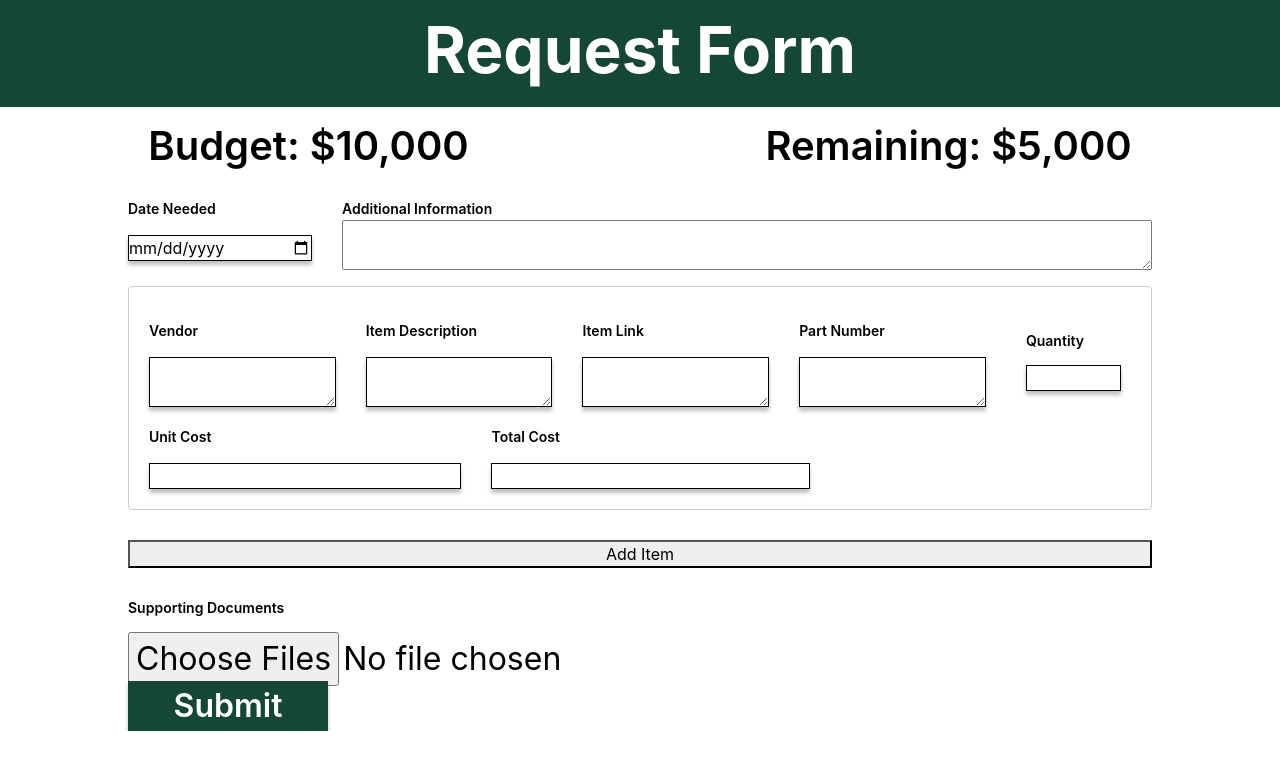
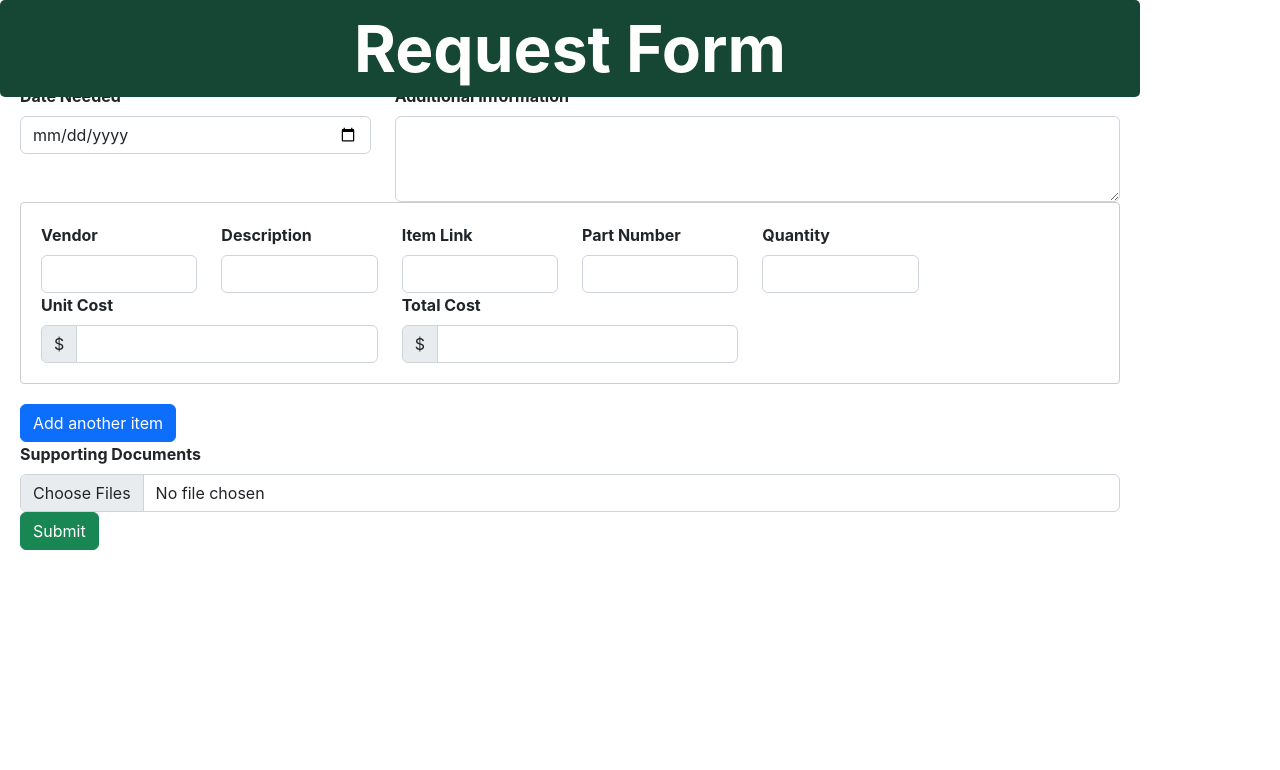
Before and after one commit to UTDallasEPICS/UTDesign-Procurement, a Next.js app in the folder procurement-manager/: page /orders/studentrequest in a window 1280 px wide. Shown: the top 770 px of the page. Built offline with nearby package versions, Linux system fonts and the light colour scheme.

Commit message:
adjusting studentrequest

```diff
--- a/procurement-manager/pages/orders/studentrequest.tsx
+++ b/procurement-manager/pages/orders/studentrequest.tsx
@@ -1,233 +1,254 @@
-import React, { useState, ChangeEvent, FormEvent } from "react";
+// Imports at the top
+import React, { useState } from "react";
+import {
+  Container,
+  Row,
+  Col,
+  Form,
+  Button,
+  ListGroup,
+  InputGroup,
+} from "react-bootstrap";
 import styles from "../../styles/request.module.css";
 
-const initialItem = {
+const StudentRequest = () => {
+  // State and handlers
+  const [date, setDate] = useState("");
+  const [additionalInfo, setAdditionalInfo] = useState("");
+  const [items, setItems] = useState([
+    {
       vendor: "",
-  itemDescription: "",
-  itemLink: "",
+      name: "",
+      description: "",
+      link: "",
       partNumber: "",
       quantity: "",
       unitCost: "",
       totalCost: "",
-};
+    },
+  ]);
+  const [selectedFiles, setSelectedFiles] = useState<FileList | null>(null);
 
-const StudentRequest = () => {
-  const [date, setDate] = useState("");
-  const [additionalInfo, setAdditionalInfo] = useState("");
-  const [items, setItems] = useState([{ ...initialItem }]);
-
-  const handleInputChange = (
-    e: ChangeEvent<HTMLInputElement | HTMLTextAreaElement>,
-    index: number
-  ) => {
-    const { name, value } = e.target;
-    const updatedItems = items.map((item, i) =>
-      i === index ? { ...item, [name]: value } : item
-    );
-    setItems(updatedItems);
-  };
-
-  const handleDateChange = (e: ChangeEvent<HTMLInputElement>) => {
+  const handleDateChange = (e: React.ChangeEvent<HTMLInputElement>) => {
     setDate(e.target.value);
   };
 
-  const handleAdditionalInfoChange = (e: ChangeEvent<HTMLTextAreaElement>) => {
+  const handleAdditionalInfoChange = (
+    e: React.ChangeEvent<HTMLTextAreaElement>
+  ) => {
     setAdditionalInfo(e.target.value);
   };
 
   const handleAddItem = () => {
-    setItems([...items, { ...initialItem }]);
+    setItems([
+      ...items,
+      {
+        vendor: "",
+        name: "",
+        description: "",
+        link: "",
+        partNumber: "",
+        quantity: "",
+        unitCost: "",
+        totalCost: "",
+      },
+    ]);
   };
 
-  const handleSubmit = (e: FormEvent<HTMLFormElement>) => {
-    e.preventDefault();
-    console.log("Form submitted!");
+  const handleItemChange = (
+    e: React.ChangeEvent<HTMLInputElement>,
+    index: number,
+    field:
+      | "vendor"
+      | "name"
+      | "description"
+      | "link"
+      | "partNumber"
+      | "quantity"
+      | "unitCost"
+      | "totalCost"
+  ) => {
+    const newItems = [...items];
+    newItems[index][field] = e.target.value;
+    setItems(newItems);
   };
 
-  const [selectedFiles, setSelectedFiles] = useState<FileList | null>(null);
-
+  const handleSubmit = (e: React.FormEvent<HTMLFormElement>) => {
+    e.preventDefault();
+    // Process form data and submit
+    console.log("Submit:", { date, additionalInfo, items, selectedFiles });
+  };
 
   return (
-    <div className={styles.container}>
-      <div className={styles.header}>
+  <Container className={styles.container}>
+    <div className={styles.titleContainer}>
       <h1 className={styles.requestForm}>Request Form</h1>
     </div>
-      <div className={styles.budgetInfo}>
-        <div className={styles.budget}>
-          Budget: <span>$10,000</span>
-        </div>
-        <div className={styles.remaining}>
-          Remaining: <span>$5,000</span>
-        </div>
-      </div>
-      <form className={styles.form} onSubmit={handleSubmit}>
-        <div className={styles.row}>
-  <div>
-    <label className={styles.date} htmlFor="date">
-      Date Needed
-    </label>
-    <input
-      className={styles.dateField}
+    <div className={styles.greenBar}></div>
+    <Row className={"text-center mb-4"}>
+      <Col>
+        <p>
+          <strong>Budget:</strong> <span>$10,000</span>
+        </p>
+      </Col>
+      <Col>
+        <p>
+          <strong>Remaining:</strong> <span>$5,000</span>
+        </p>
+      </Col>
+    </Row>
+    <Form onSubmit={handleSubmit}>
+      <Row>
+        <Col md={4}>
+          <Form.Group controlId="date">
+            <Form.Label><strong>Date Needed</strong></Form.Label>
+            <Form.Control
               type="date"
-      id="date"
               value={date}
               onChange={handleDateChange}
               required
             />
-  </div>
-  <div className={styles.textareaWrapper}>
-    <label className={styles.additionalInfo} htmlFor="additionalInfo">
-      Additional Information
-    </label>
-    <textarea
-      className={styles.additionalinfoField}
-      id="additionalInfo"
+          </Form.Group>
+        </Col>
+        <Col md={8}>
+          <Form.Group controlId="additionalInfo">
+            <Form.Label><strong>Additional Information</strong></Form.Label>
+            <Form.Control
+              as="textarea"
+              rows={3}
               value={additionalInfo}
               onChange={handleAdditionalInfoChange}
               required
             />
-  </div>
-</div>
+          </Form.Group>
+        </Col>
+      </Row>
+
  {items.map((item, index) => (
   <div key={index} className={styles.itemSection}>
-    <div className={styles.row}>
-      <div className={styles.textareaWrapper}>
-        <label className={styles.vendor} htmlFor={`vendor${index}`}>
-          Vendor
-        </label>
-        <textarea
-          className={styles.vendorField}
-          id={`vendor${index}`}
-          name="vendor"
+    <Row>
+      <Col md={2}>
+        <Form.Group controlId={`item${index}Vendor`}>
+          <Form.Label><strong>Vendor</strong></Form.Label>
+          <Form.Control
+            type="text"
             value={item.vendor}
-          onChange={(e) => handleInputChange(e, index)}
+            onChange={(e) =>
+              handleItemChange(e, index, "vendor")
+            }
             required
           />
-      </div>
-      <div className={styles.textareaWrapper}>
-        <label className={styles.itemDescription} htmlFor={`itemDescription${index}`}>
-          Item Description
-        </label>
-        <textarea
-          className={styles.itemdescriptionField}
-          id={`itemDescription${index}`}
-          name="itemDescription"
-          value={item.itemDescription}
-          onChange={(e) => handleInputChange(e, index)}
+        </Form.Group>
+      </Col>
+      <Col md={2}>
+        <Form.Group controlId={`item${index}Description`}>
+          <Form.Label><strong>Description</strong></Form.Label>
+          <Form.Control
+            type="text"
+            value={item.description}
+            onChange={(e) =>
+              handleItemChange(e, index, "description")
+            }
             required
           />
-      </div>
-      <div className={styles.textareaWrapper}>
-        <label className={styles.itemLink} htmlFor={`itemLink${index}`}>
-          Item Link
-        </label>
-        <textarea
-          className={styles.itemlinkField}
-          id={`itemLink${index}`}
-          name="itemLink"
-          value={item.itemLink}
-          onChange={(e) => handleInputChange(e, index)}
+        </Form.Group>
+      </Col>
+      <Col md={2}>
+        <Form.Group controlId={`item${index}Link`}>
+          <Form.Label><strong>Item Link</strong></Form.Label>
+          <Form.Control
+            type="text"
+            value={item.link}
+            onChange={(e) =>
+              handleItemChange(e, index, "link")
+            }
             required
           />
-      </div>
-      <div className={styles.textareaWrapper}>
-        <label className={styles.partNum} htmlFor={`partNumber${index}`}>
-          Part Number
-        </label>
-        <textarea
-          className={styles.partnumField}
-          id={`partNumber${index}`}
-          name="partNumber"
+        </Form.Group>
+      </Col>
+      <Col md={2}>
+        <Form.Group controlId={`item${index}PartNumber`}>
+          <Form.Label><strong>Part Number</strong></Form.Label>
+          <Form.Control
+            type="text"
             value={item.partNumber}
-          onChange={(e) => handleInputChange(e, index)}
+            onChange={(e) =>
+              handleItemChange(e, index, "partNumber")
+            }
             required
           />
-      </div>
-      <div className={styles.inputWrapper}>
-        <label className={styles.quantity} htmlFor={`quantity${index}`}>
-          Quantity
-        </label>
-        <input
-          className={styles.quantityField}
+        </Form.Group>
+      </Col>
+      <Col md={2}>
+        <Form.Group controlId={`item${index}Quantity`}>
+          <Form.Label><strong>Quantity</strong></Form.Label>
+          <Form.Control
             type="number"
-          id={`quantity${index}`}
-          name="quantity"
             value={item.quantity}
-          onChange={(e) => handleInputChange(e, index)}
+            onChange={(e) =>
+              handleItemChange(e, index, "quantity")
+            }
             required
           />
-      </div>
-    </div>
-
-    <div className={styles.row}>
-      <div>
-        <label className={styles.unitCost} htmlFor={`unitCost${index}`}>
-          Unit Cost
-        </label>
-        <input
-          className={styles.unitcostField}
+               </Form.Group>
+      </Col>
+    </Row>
+    <Row>
+      <Col md={4}>
+        <Form.Group controlId={`item${index}Cost`}>
+          <Form.Label><strong>Unit Cost</strong></Form.Label>
+          <InputGroup>
+            <InputGroup.Text>$</InputGroup.Text>
+            <Form.Control
               type="number"
               step="0.01"
-          id={`unitCost${index}`}
-          name="unitCost"
-          value={item.unitCost}
-          onChange={(e) => handleInputChange(e, index)}
+              value={item.cost}
+              onChange={(e) =>
+                handleItemChange(e, index, "cost")
+              }
               required
             />
-      </div>
-      <div>
-        <label className={styles.totalCost} htmlFor={`totalCost${index}`}>
-          Total Cost
-        </label>
-        <input
-          className={styles.totalcostField}
+          </InputGroup>
+        </Form.Group>
+      </Col>
+      <Col md={4}>
+        <Form.Group controlId={`item${index}TotalCost`}>
+          <Form.Label><strong>Total Cost</strong></Form.Label>
+          <InputGroup>
+            <InputGroup.Text>$</InputGroup.Text>
+            <Form.Control
               type="number"
               step="0.01"
-          id={`totalCost${index}`}
-          name="totalCost"
               value={item.totalCost}
-          onChange={(e) => handleInputChange(e, index)}
+              onChange={(e) =>
+                handleItemChange(e, index, "totalCost")
+              }
               required
             />
-      </div>
-    </div>
+          </InputGroup>
+        </Form.Group>
+      </Col>
+    </Row>
   </div>
 ))}
 
-<button
-          className={styles.addItemButton}
-          type="button"
-          onClick={handleAddItem}
-        >
-          Add Item
-        </button>
 
-
-        <div className={styles.supportingDocs}>
-          <label className={styles.supportingDocsLabel} htmlFor="supportingDocsInput">
-            Supporting Documents
-          </label>
-          <input
-            className={styles.supportingDocsInput}
+        <Button variant="primary" type="button" onClick={handleAddItem}>
+          Add another item
+        </Button>
+        <Form.Group controlId="fileUpload">
+          <Form.Label><strong>Supporting Documents</strong></Form.Label>
+          <Form.Control
             type="file"
-            id="supportingDocsInput"
             multiple
             onChange={(e) => setSelectedFiles(e.target.files)}
           />
-          {selectedFiles && (
-  <ul className={styles.selectedFilesList}>
-    {Array.from(selectedFiles).map((file, index) => (
-      <li key={index}>{file.name}</li>
-    ))}
-  </ul>
-)}
-
-        </div>
-        <button className={styles.submitButton} type="submit">
+        </Form.Group>
+        <Button variant="success" type="submit">
           Submit
-        </button>
-      </form>
-    </div>
+        </Button>
+      </Form>
+    </Container>
   );
 };
 
--- a/procurement-manager/styles/request.module.css
+++ b/procurement-manager/styles/request.module.css
@@ -2,25 +2,42 @@
   font-family: "Inter", sans-serif;
   background-color: #ffffff;
   margin: 0;
-  padding: 0;
+  padding: 20px;
+  position: relative;
 }
 
-.header {
-  width: 100%;
-  height: 107px;
+.titleContainer {
+  position: absolute;
+  top: 0;
+  left: 0;
+  right: 0;
   background-color: #154734;
+  padding: 10px;
+  border-radius: 5px;
   display: flex;
   justify-content: center;
-  align-items: center;
+  /* Add this */
+  margin-bottom: 40px;
+}
+
+.titleBackground {
+  background-color: #28a745;
+  padding: 10px;
+  border-radius: 5px;
+}
+
+.boldLabel {
+  font-weight: bold;
 }
 
 .requestForm {
-  font-family: 'Inter', sans-serif;
+  font-family: "Inter", sans-serif;
   font-weight: 700;
   font-size: 64px;
   line-height: 77px;
   text-align: center;
   color: #FFFFFF;
+  margin: 0;
 }
 
 .budgetInfo {
@@ -146,3 +163,13 @@
   padding: 20px;
   margin-bottom: 20px;
 }
+
+
+
+.itemRow {
+  margin-bottom: 20px;
+}
+
+.itemLastRow {
+  margin-bottom: 40px;
+}
```
Lines whose indentation alone changed are shown as unchanged.
